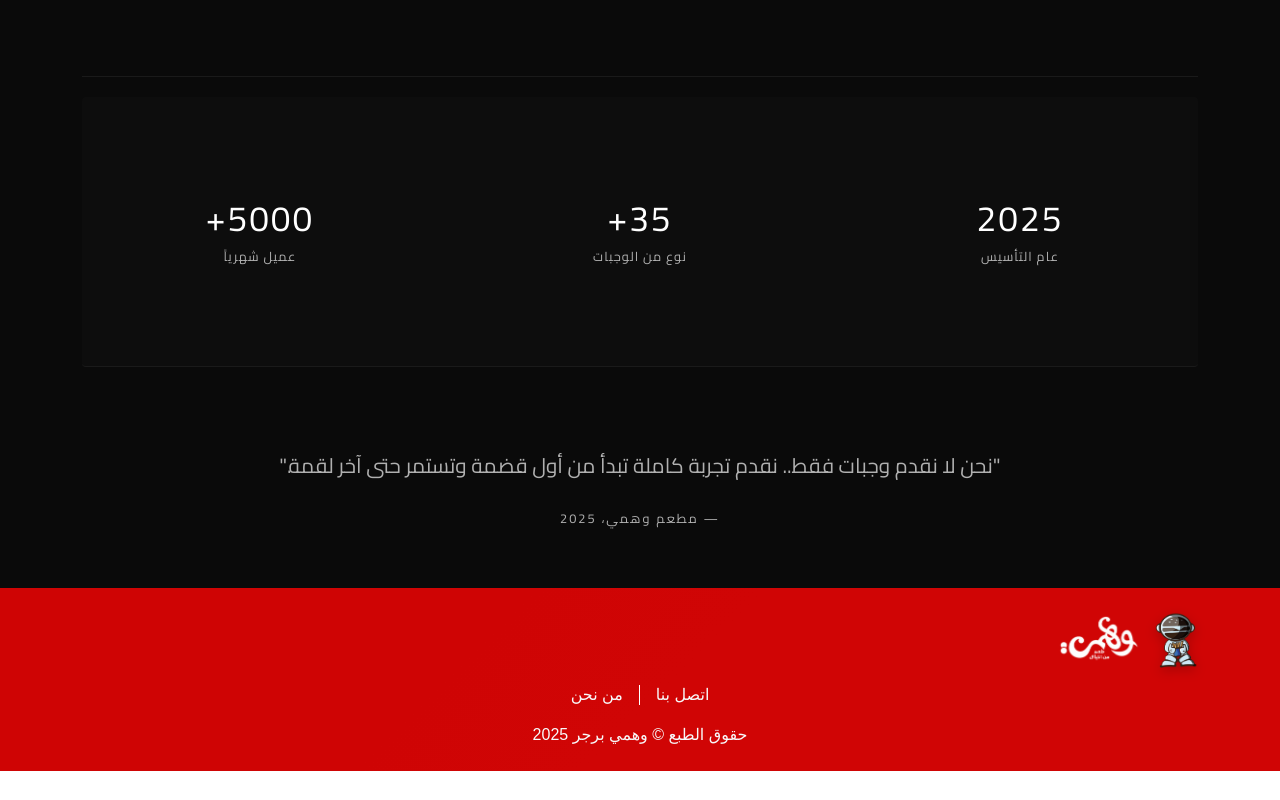
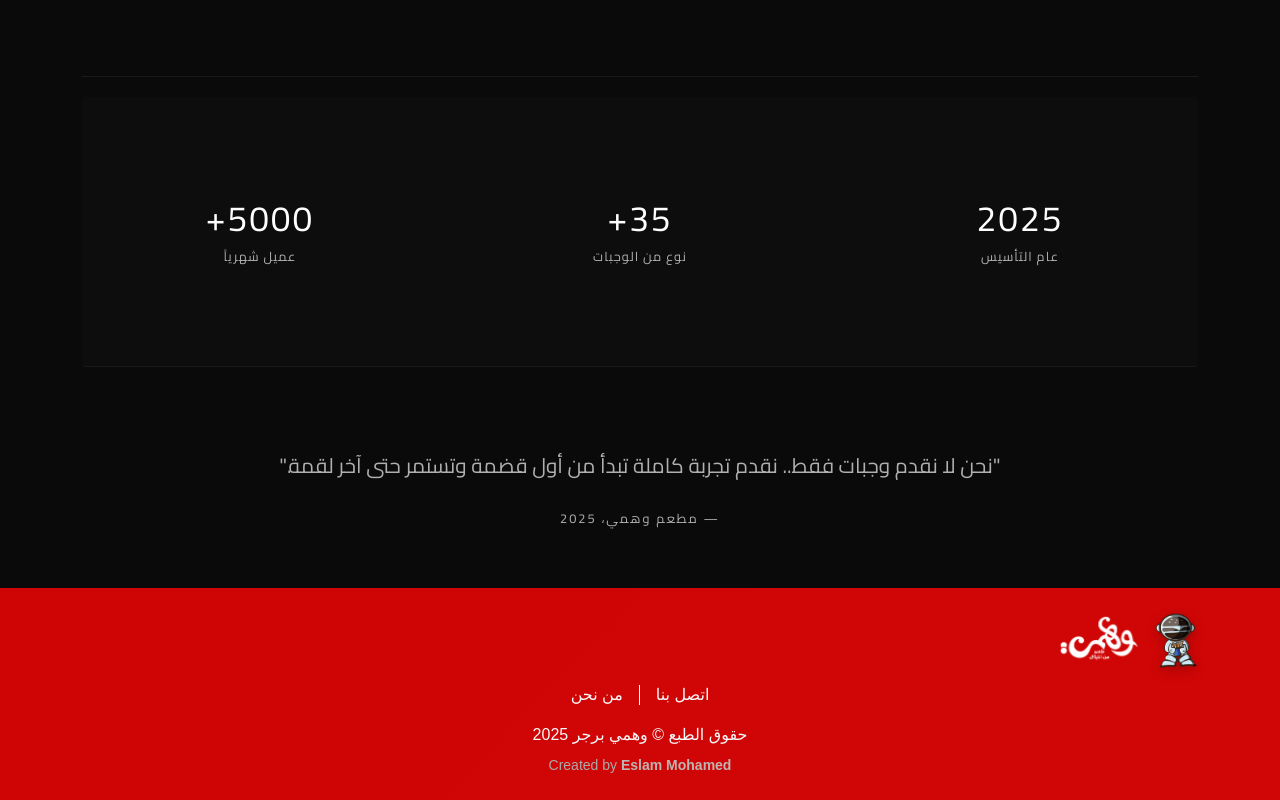
Before and after one commit to eslam-EM/wahmy-restaurant, a React (Vite) app: page /about in a window 1280 px wide. Shown: the part 1660-2460 px from the top of the page. Before the commit the page ends 2431 px from the top, so only its background shows below. Built offline with nearby package versions, Linux system fonts and the light colour scheme.

Commit message:
fix cart simple version

```diff
--- a/src/components/Footer.css
+++ b/src/components/Footer.css
@@ -12,3 +12,19 @@
         height: 20px;
         background-color: white;
     }
+
+
+    .developer {
+    font-size: 14px;
+    color: #aaa;
+    }
+
+    .developer a {
+    color: #beb4b2;
+    text-decoration: none;
+    font-weight: bold;
+    }
+
+    .developer a:hover {
+    text-decoration: underline;
+    }
--- a/src/components/Footer.jsx
+++ b/src/components/Footer.jsx
@@ -8,12 +8,14 @@ export default function Footer() {
   return (
     <div className='footer text-center py-4'>
       <div className="container">
+
         <div className='footer-logo'>
           <NavLink className="navbar-brand" to='/'>
             <img src={logo} width={50} />
             <img src={wahmyBrand} width={90} />
           </NavLink>
         </div>
+
         <div className="footer-links d-flex align-items-center gap-3 justify-content-center mt-3">
           <NavLink className='text-light' to='/contact'>
             اتصل بنا
@@ -23,9 +25,23 @@ export default function Footer() {
             من نحن
           </NavLink>
         </div>
+
         <div className='copyrights text-light mt-3'>
           حقوق الطبع &copy; وهمي برجر 2025
         </div>
+
+        {/* 🔥 الجزء الجديد */}
+        <div className="developer mt-2">
+          Created by{" "}
+          <a
+            href="https://your-portfolio-link.com"
+            target="_blank"
+            rel="noopener noreferrer"
+          >
+            Eslam Mohamed
+          </a>
+        </div>
+
       </div>
     </div>
   )
--- a/src/components/Navbar.css
+++ b/src/components/Navbar.css
@@ -347,3 +347,62 @@ footer,
   margin-right: auto;
   margin-left: 0 !important;
 }
+
+
+
+
+
+
+.custom-toggler {
+  background: transparent;
+  border: none;
+  color: white;
+}
+
+/*  في الموبايل بس */
+@media (max-width: 991px) {
+  .custom-toggler {
+    background: #e74c3c;
+    color: #fff;
+    font-size: 20px;
+    padding: 8px 12px;
+    border-radius: 8px;
+  }
+
+  .custom-toggler:hover {
+    background: #c0392b;
+  }
+}
+
+
+/*  توحيد شكل زرار السلة مع اللينكات في الموبايل */
+@media (max-width: 991px) {
+
+  .cart-icon-btn {
+    display: block;
+    width: 100%;
+    text-align: center;
+
+    font-size: 1rem;
+    font-weight: 600;
+
+    padding: 0.8rem 1.5rem;
+    border-radius: 40px;
+
+    margin-top: 10px;
+    margin-right: 0;
+
+    background: rgba(255, 255, 255, 0.15);
+  }
+
+  .cart-icon-btn:hover {
+    background: rgba(255, 255, 255, 0.25);
+    transform: none;
+  }
+
+  /*  يخليه في النص زي الباقي */
+  .navbar-nav {
+    text-align: center;
+  }
+
+}
--- a/src/components/Navbar.jsx
+++ b/src/components/Navbar.jsx
@@ -18,7 +18,7 @@ export default function Navbar() {
 
   const { getTotalItems } = useCart();
 
-  // 🔹 قفل المينيو
+  //  قفل المينيو
   const closeMenu = () => {
     setIsMenuOpen(false);
     const collapseElement = document.getElementById('navbarSupportedContent');
@@ -27,12 +27,12 @@ export default function Navbar() {
     }
   };
 
-  // 🔹 فتح / قفل
+  //  فتح / قفل
   const toggleMenu = () => {
     setIsMenuOpen(!isMenuOpen);
   };
 
-  // 🔹 اسكرول
+  //  اسكرول
   useEffect(() => {
     const handleScroll = () => {
       setScrolled(window.scrollY >= 50);
@@ -51,31 +51,31 @@ export default function Navbar() {
 
   return (
     <>
-      {/* 🔥 Progress */}
+      {/*  Progress */}
       <div
         className="scroll-progress"
         style={{ width: `${scrollProgress}%` }}
       ></div>
 
-      {/* 🔥 Navbar */}
+      {/*  Navbar */}
       <nav className={`navbar navbar-expand-lg navbar-dark fixed-top ${scrolled ? 'nav-scroll' : ''}`}>
         <div className="container">
 
-          {/* 🔥 Logo */}
+          {/*  Logo */}
           <NavLink className="navbar-brand" to="/" onClick={closeMenu}>
             <img src={logo} alt="logo" />
             <img src={wahmyBrand} alt="brand" />
           </NavLink>
 
-          {/* 🔥 Toggle */}
+          {/*  Toggle (FIXED) */}
           <button
-            className={`navbar-toggler ${isMenuOpen ? 'collapsed' : ''}`}
+            className="navbar-toggler custom-toggler"
             onClick={toggleMenu}
           >
-            <i className="fas fa-bars"></i>
+            {isMenuOpen ? "✕" : "☰"}
           </button>
 
-          {/* 🔥 Menu */}
+          {/*  Menu */}
           <div
             className={`collapse navbar-collapse ${isMenuOpen ? 'show' : ''}`}
             id="navbarSupportedContent"
@@ -108,7 +108,7 @@ export default function Navbar() {
 
             </ul>
 
-            {/* 🔥 Cart */}
+            {/*  Cart */}
             <button
               className="cart-icon-btn"
               onClick={() => {
@@ -126,7 +126,7 @@ export default function Navbar() {
         </div>
       </nav>
 
-      {/* 🔥 IMPORTANT: يظهروا مرة واحدة بس */}
+      {/*  IMPORTANT */}
       <CartSidebar isOpen={cartOpen} onClose={() => setCartOpen(false)} />
       <OrderConfirmModal />
       <ToastMessage />
```
Lines whose indentation alone changed are shown as unchanged.
